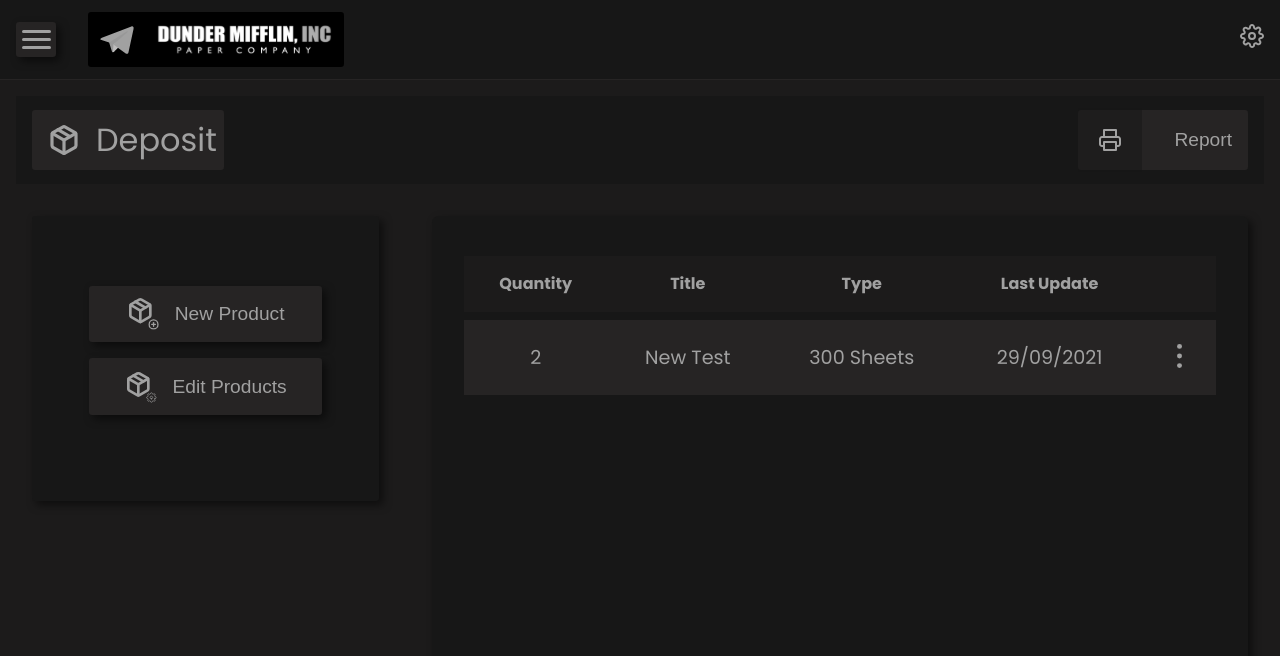
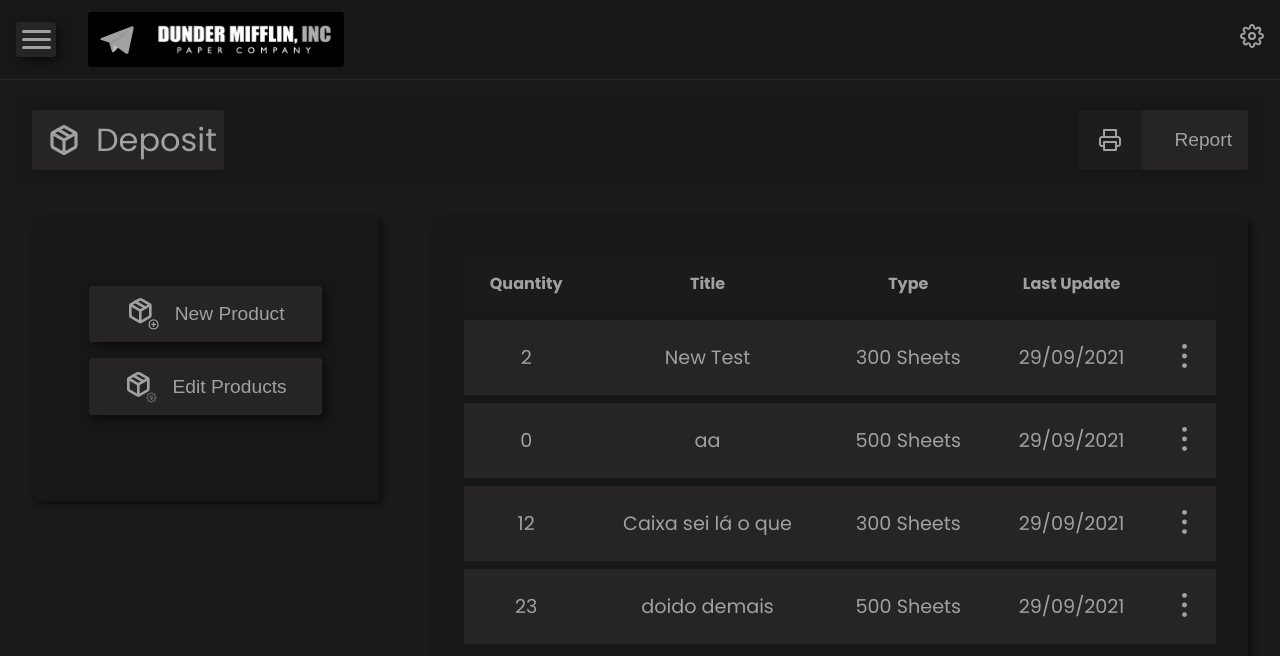
Before and after one commit to DanSML/DunderMifflin-Management-System, a React (Create React App) app: page / in a window 1280 px wide. Shown: the top 656 px of the page. Built offline with nearby package versions, Linux system fonts and the light colour scheme; data requests are answered from the project's data file.

Commit message:
new Module

```diff
--- a/package.json
+++ b/package.json
@@ -10,6 +10,7 @@
     "@types/node": "^12.0.0",
     "@types/react": "^17.0.0",
     "@types/react-dom": "^17.0.0",
+    "@types/react-input-mask": "^3.0.1",
     "axios": "^0.21.4",
     "json-server": "^0.16.3",
     "react": "^17.0.2",
--- a/server.json
+++ b/server.json
@@ -7,6 +7,31 @@
       "unityPrice": 135,
       "lastUpdate": "2021-09-29T13:35:31.205Z",
       "id": 1
+    },
+    {
+      "title": "aa",
+      "type": "500 Sheets",
+      "quantity": 0,
+      "unityPrice": 1,
+      "lastUpdate": "2021-09-29T15:26:51.851Z",
+      "id": 2
+    },
+    {
+      "title": "Caixa sei lá o que",
+      "type": "300 Sheets",
+      "quantity": 12,
+      "unityPrice": 123,
+      "lastUpdate": "2021-09-29T15:48:15.081Z",
+      "id": 3
+    },
+    {
+      "title": "doido demais",
+      "type": "500 Sheets",
+      "quantity": 23,
+      "unityPrice": 100,
+      "lastUpdate": "2021-09-29T15:52:18.254Z",
+      "calculatedTotal": 2300,
+      "id": 4
     }
   ]
 }
--- a/src/components/MainDeposit/ModalAddBox/index.tsx
+++ b/src/components/MainDeposit/ModalAddBox/index.tsx
@@ -1,7 +1,8 @@
-import { FormEvent, useState } from 'react';
+import React, { FormEvent, useState } from 'react';
 import addBoxImg from '../../../assets/addBox.svg'
 import xImg from '../../../assets/x.svg'
 import { useBoxes } from "../../../hooks/useBoxes";
+
 
 import './styles.scss'
 
--- a/src/contexts/BoxesContext.tsx
+++ b/src/contexts/BoxesContext.tsx
@@ -6,12 +6,13 @@ interface BoxProps {
   id: number,
   quantity: number,
   unityPrice: number,
+  calculatedTotal: number,
   title: string,
   type: string,
   lastUpdate: string,
 }
 
-type BoxPropsSettle = Omit<BoxProps, 'id' | 'lastUpdate'>
+type BoxPropsSettle = Omit<BoxProps, 'id' | 'lastUpdate' | 'calculatedTotal'>
 
 interface BoxContextProps {
   boxes: BoxProps[],
@@ -48,6 +49,7 @@ const BoxesContextProvider: React.FC = ({ children }) =>{
       const response = await api.post('/paperBox', {
         ...boxSettle,
         lastUpdate: new Date(),
+        calculatedTotal: (boxSettle.quantity * boxSettle.unityPrice)
       });
 
       setBox([
```
Also changed, not shown: src/components/MainDeposit/InputMask/index.tsx (added, +14 -0 lines), src/components/MainDeposit/InputMask/styles.scss (added, +22 -0 lines), 1 other file (tests, documents, lock files or other folders).
